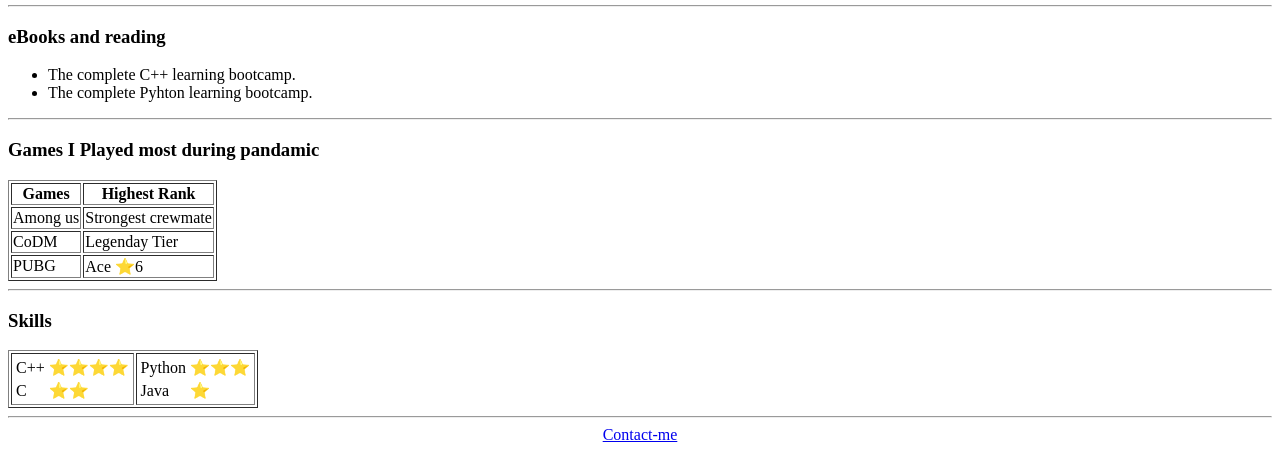
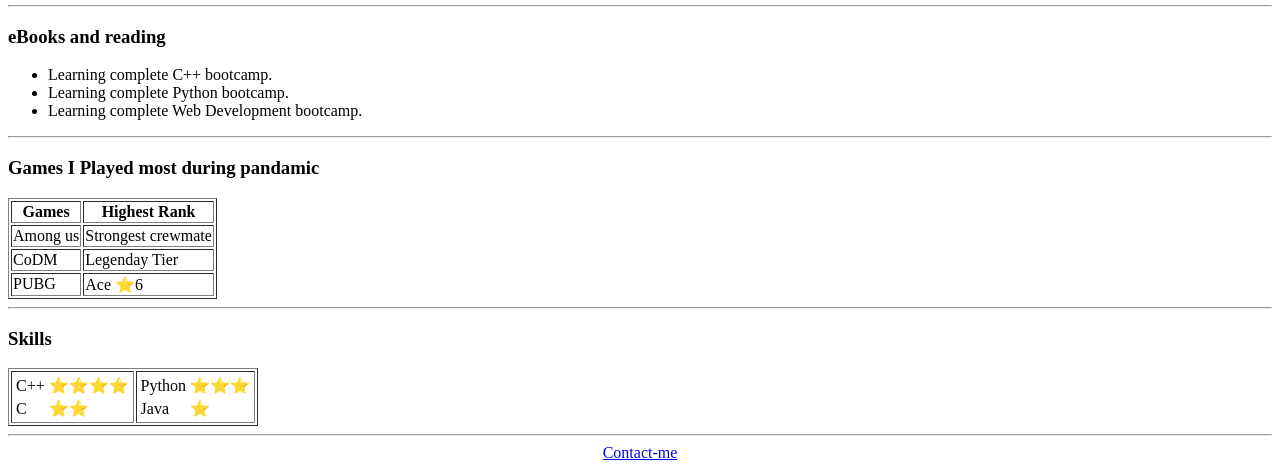
Before and after one commit to praggypraggy/abME, a plain HTML site: page index.html in a window 1280 px wide. Shown: the part 357-827 px from the top of the page. Drawn offline with Linux system fonts and the light colour scheme.

Commit message:
making small changes in index.html

```diff
--- a/index.html
+++ b/index.html
@@ -26,8 +26,9 @@
 
   <h3>eBooks and reading</h3>
   <ul>
-    <li>The complete C++ learning bootcamp.</li>
-    <li>The complete Pyhton learning bootcamp.</li>
+    <li>Learning complete C++ bootcamp.</li>
+    <li>Learning complete Python bootcamp.</li>
+    <li>Learning complete Web Development bootcamp.</li>
   </ul>
 
   <hr>
```
